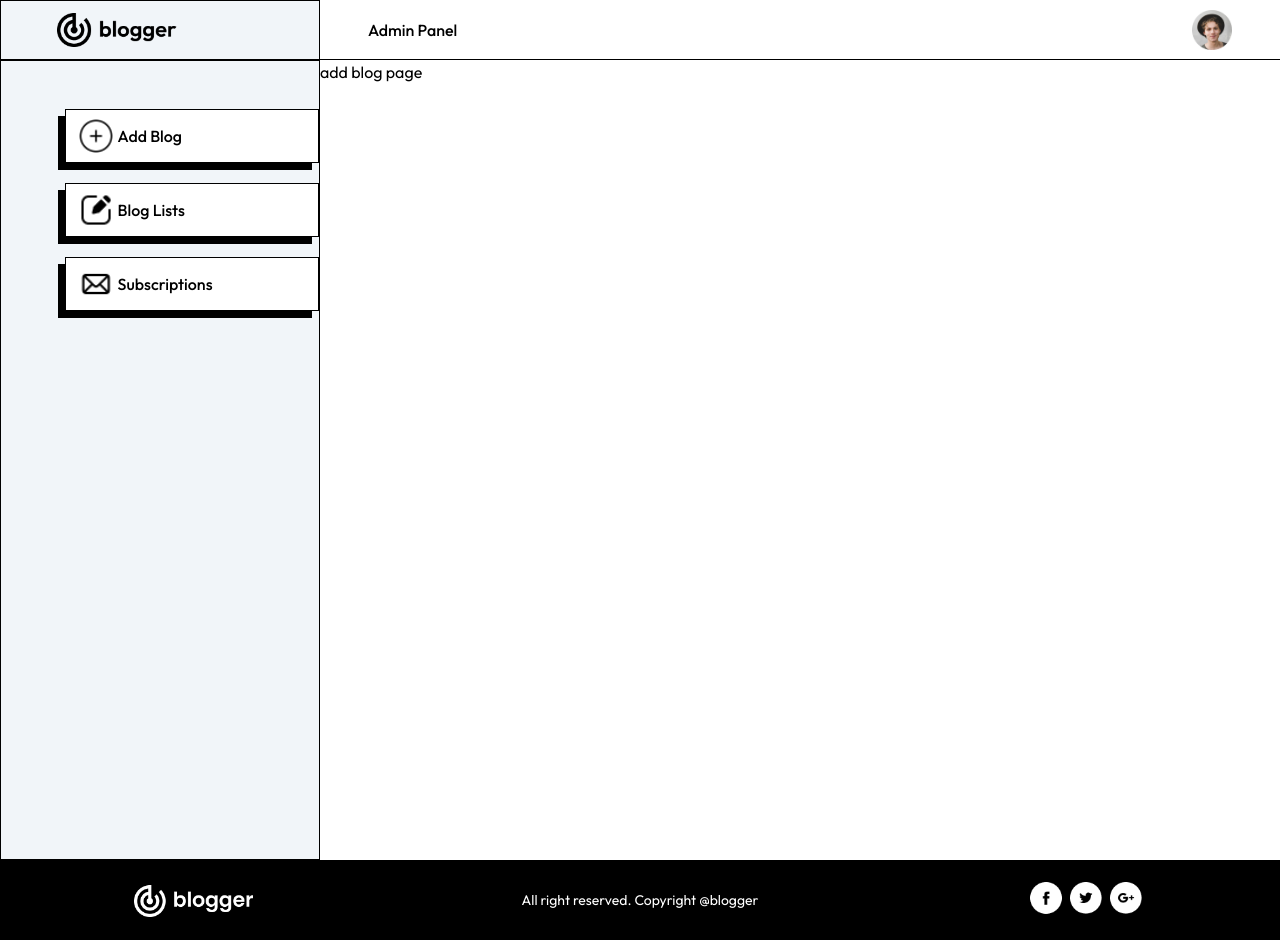
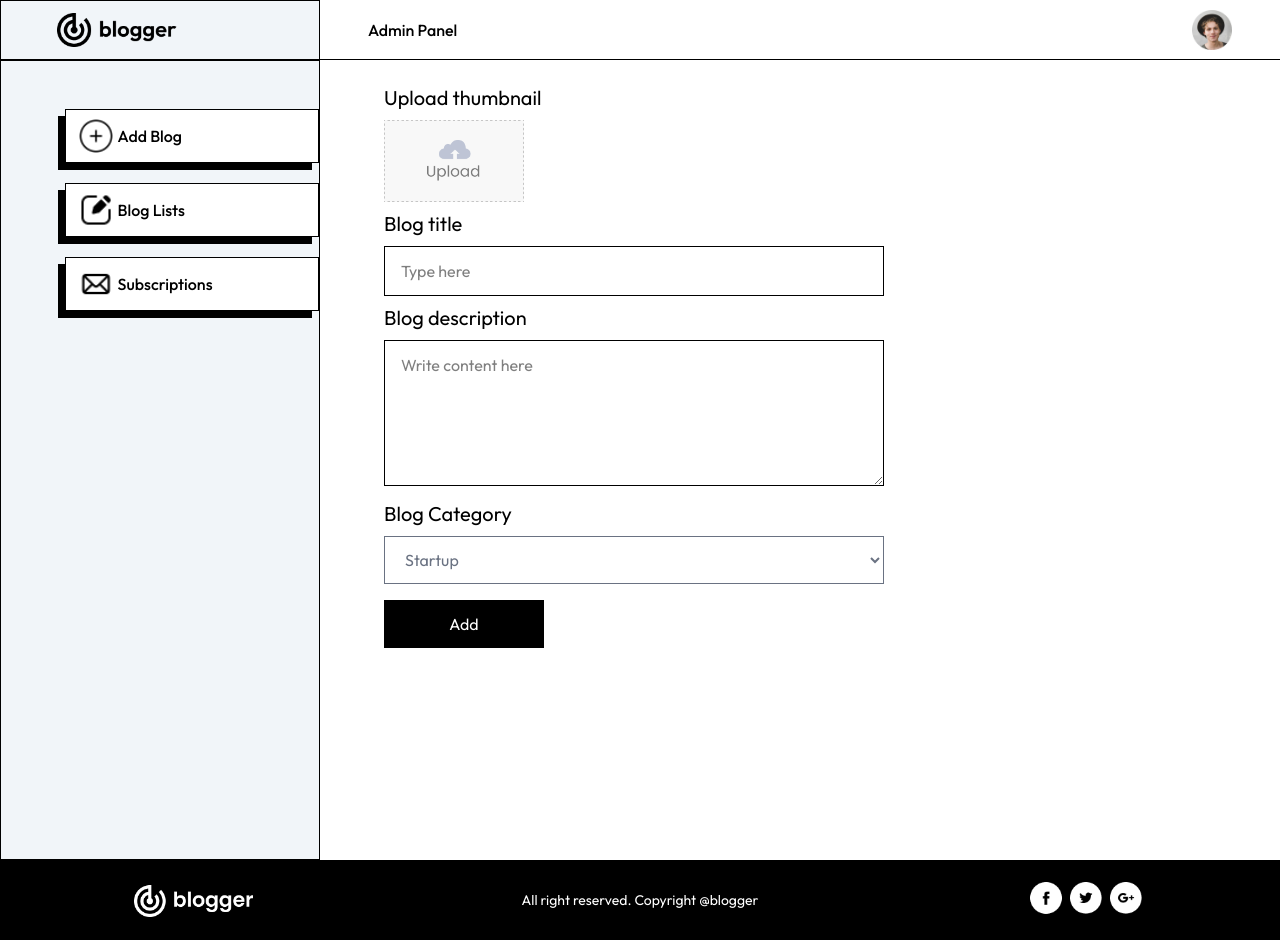
Before and after one commit to Md-Sufian-Jidan/AiBlog, a Next.js app: page /admin/addBlog in a window 1280 px wide. Built offline with nearby package versions, Linux system fonts and the light colour scheme.

Commit message:
add blog page added

```diff
--- a/next.config.mjs
+++ b/next.config.mjs
@@ -1,4 +1,8 @@
 /** @type {import('next').NextConfig} */
-const nextConfig = {};
+const nextConfig = {
+    images: {
+        domains: ['source.unsplash.com', 'images.unsplash.com', 'res.cloudinary.com']
+    },
+};
 
 export default nextConfig;
--- a/src/Components/BlogList/BlogList.jsx
+++ b/src/Components/BlogList/BlogList.jsx
@@ -1,11 +1,22 @@
 "use client"
-import { blog_data } from '@/Assets/assets';
-import React, { useState } from 'react';
+// import { blog_data } from '@/Assets/assets';
+import { useEffect, useState } from 'react';
 import BlogItem from '../BlogItem/BlogItem';
+import axios from 'axios';
 
 const BlogList = () => {
+    const [menu, setMenu] = useState("All");
+    const [blogs, setBlogs] = useState([]);
+    const [category, setCategory] = useState([]);
+    console.log(blogs);
+    const fetchBlogs = async () => {
+        const res = await axios.get('/api/blog');
+        setBlogs(res.data.blogs);
+    };
 
-    const [menu, setMenu] = useState("All");
+    useEffect(() => {
+        fetchBlogs();
+    }, [])
 
     return (
         <div>
@@ -18,7 +29,7 @@ const BlogList = () => {
             {/* map div */}
             <div className='flex flex-wrap justify-around gap-1 gap-y-10 mb-16 xl:mx-24'>
                 {
-                    blog_data.filter((item) => menu === "All" ? true : item.category === menu).map((item, idx) => {
+                    blogs.filter((item) => menu === "All" ? true : item.category === menu).map((item, idx) => {
                         return <BlogItem key={idx} image={item?.image} category={item?.category} title={item?.title} description={item?.description} id={item?.id} />
                     })
                 }
--- a/src/app/admin/addBlog/page.jsx
+++ b/src/app/admin/addBlog/page.jsx
@@ -1,10 +1,84 @@
-import React from 'react';
+"use client"
+import { assets } from '@/Assets/assets';
+import axios from 'axios';
+import Image from 'next/image';
+import React, { useState } from 'react';
+import toast from 'react-hot-toast';
 
 const AddBlogPage = () => {
+
+    const [image, setImage] = useState(false);
+    const [data, setData] = useState({
+        title: "",
+        description: "",
+        category: "Startup",
+        author: "Jhon doe",
+        authorImg: "/authorImg.png"
+    });
+
+    const onChangeHandler = (e) => {
+        const name = e.target.name;
+        const value = e.target.value;
+        setData(data => ({ ...data, [name]: value }));
+        console.log(data);
+    };
+
+    const onSubmitHandler = async (e) => {
+        e.preventDefault();
+        const formData = new FormData();
+        formData.append('title', data.title);
+        formData.append('description', data.description);
+        formData.append('category', data.category);
+        formData.append('author', data.author);
+        formData.append('authorImg', data.authorImg);
+        formData.append('image', image);
+
+        const res = await axios.post('/api/blog', formData);
+
+        if (res.data.success === true) {
+            setImage(false);
+            setData({
+                title: "",
+                description: "",
+                category: "Startup",
+                author: "Jhon doe",
+                authorImg: "/authorImg.png"
+            })
+            return toast.success(res.data.message);
+        }
+        else {
+            return toast.error('Something went wrong! Please try again later.');
+        }
+
+    };
+
     return (
-        <div>
-            add blog page
-        </div>
+        <>
+            <form onSubmit={onSubmitHandler} className='pt-5 px-5 sm:pt-6 sm:pl-16'>
+                {/* image input */}
+                <p className='text-xl'>Upload thumbnail</p>
+                <label htmlFor="image">
+                    <Image className='mt-2 hover:cursor-pointer' src={!image ? assets.upload_area : URL.createObjectURL(image)} width={140} height={70} alt='' />
+                </label>
+                <input onChange={(e) => setImage(e.target.files[0])} type="file" id='image' hidden required />
+                {/* blog title input */}
+                <p className='text-xl mt-2'>Blog title</p>
+                <input name='title' onChange={onChangeHandler} value={data.title} className='w-full sm:w-[500px] mt-2 px-4 py-3 border' type='text' placeholder='Type here' required />
+                {/* blog description input */}
+                <p className='text-xl mt-2'>Blog description</p>
+                <textarea name='description' onChange={onChangeHandler} value={data.description} className='w-full sm:w-[500px] mt-2 px-4 py-3 border' type='text' placeholder='Write content here' rows={5} required />
+                {/* Blog category */}
+                <p className='text-xl mt-2'>Blog Category</p>
+                <select name='category' onChange={onChangeHandler} className='w-full sm:w-[500px] mt-2 px-4 py-3 border text-gray-500'>
+                    <option value="Startup">Startup</option>
+                    <option value="Technology">Technology</option>
+                    <option value="Lifestyle">Lifestyle</option>
+                </select>
+                <br />
+                {/* add button */}
+                <button type='submit' className='my-4 w-40 h-12 bg-black text-white hover:cursor-pointer'>Add</button>
+            </form>
+        </>
     );
 };
 
--- a/src/app/admin/layout.jsx
+++ b/src/app/admin/layout.jsx
@@ -1,6 +1,7 @@
 import { assets } from "@/Assets/assets";
 import Sidebar from "@/Components/Admin/Sidebar";
 import Image from "next/image";
+import { Toaster } from "react-hot-toast";
 
 export default function Layout({ children }) {
     return (
@@ -15,6 +16,10 @@ export default function Layout({ children }) {
                     {children}
                 </div>
             </div>
+            <Toaster
+                position="top-center"
+                reverseOrder={false}
+            />
         </>
     )
 }
--- a/src/app/api/blog/route.js
+++ b/src/app/api/blog/route.js
@@ -10,10 +10,13 @@ const loadDB = async () => {
 
 loadDB();
 
+// Api Endpoint For Get all Blogs
 export async function GET(request) {
-    return NextResponse.json({ message: "Api Working" });
+    const blogs = await BlogModel.find({});
+    return NextResponse.json({ blogs });
 };
 
+// Api Endpoint For Uploading Blogs
 export async function POST(request) {
     const formData = await request.formData();
     const timeStamp = Date.now();
```
Also changed, not shown: public/authorImg.png (added).
